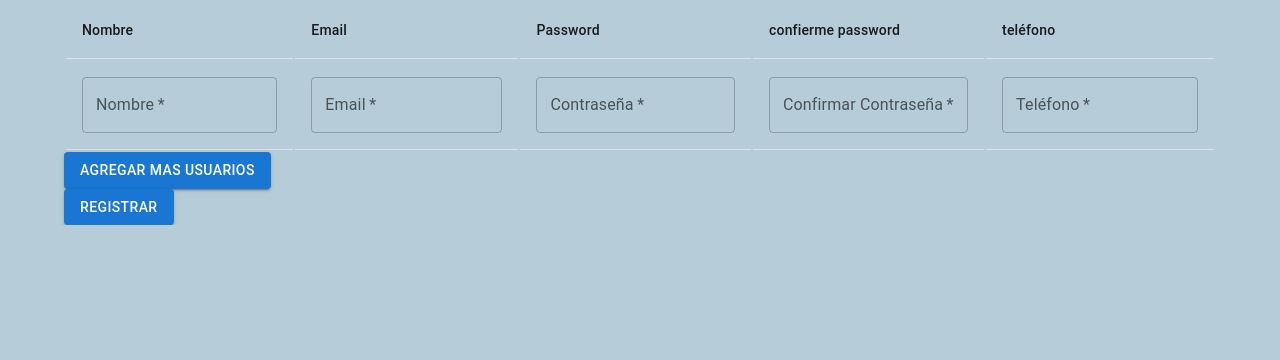
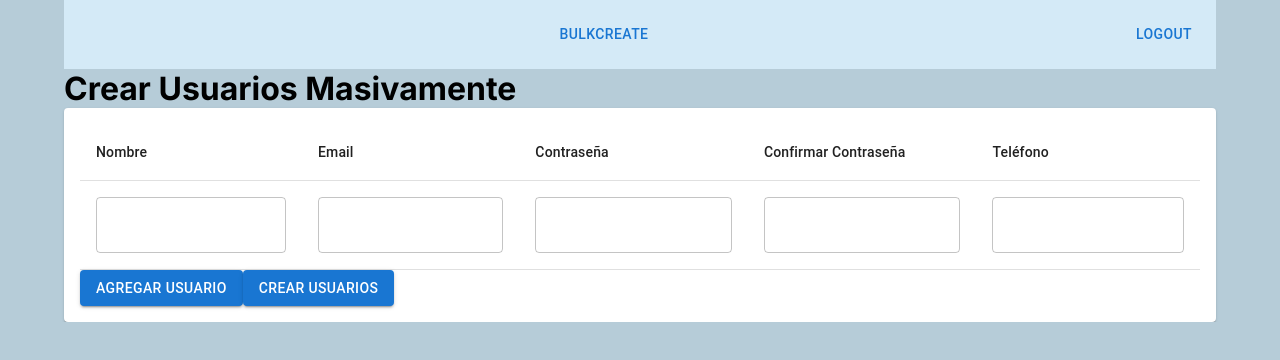
Before and after one commit to arredgroup/nestjs-auth-front, a Next.js app: page /bulkCreate in a window 1280 px wide. Shown: the top 360 px of the page. Built offline with nearby package versions, Linux system fonts and the light colour scheme.

Commit message:
tarea completa front-end

```diff
--- a/app/bulkCreate/page.js
+++ b/app/bulkCreate/page.js
@@ -1,129 +1,126 @@
-"use client"
-import React from "react";
-import {Card, CardContent, Container} from "@mui/material";
-import TextField from "@mui/material/TextField";
-import Button from "@mui/material/Button";
-import AuthService from "@/services/AuthService";
+'use client';
+import React, { useState, useEffect } from 'react';
+import AuthService from "../../services/AuthService";
+import {
+  Container,
+  TextField,
+  Button,
+  Typography,
+  Box,
+  Paper,
+  Table,
+  TableBody,
+  TableCell,
+  TableContainer,
+  TableHead,
+  TableRow,
+} from '@mui/material';
+import { useRouter } from 'next/navigation';
+import Navbar from '../../components/Navbar';
 
-import {Table, TableBody, TableCell, TableHead, TableRow} from "@mui/material";
-import {TableContainer, paper} from "@mui/material";
+export default function BulkCreate() {
+  const router = useRouter();
+  const [usersData, setUsersData] = useState([
+    { name: '', email: '', password: '', password_second: '', cellphone: '' },
+  ]);
+  const [message, setMessage] = useState('');
+  const [token, setToken] = useState("");
 
+  useEffect(() => {
+    setToken(localStorage.getItem('token'));
+  }, []);
 
+  const handleInputChange = (index, field, value) => {
+    const updatedUsersData = [...usersData];
+    updatedUsersData[index][field] = value;
+    setUsersData(updatedUsersData);
+  };
 
+  const handleAddUser = () => {
+    setUsersData([
+      ...usersData,
+      { name: '', email: '', password: '', password_second: '', cellphone: '' },
+    ]);
+  };
 
-export default function bulkCreate() {
-    // Register from user -> name, email, password, cellphone
+  const handleSubmit = async () => {
 
-    const [Data,setData]= React.useState([]);
-
-    const [name, setName] = React.useState("");
-    const [email, setEmail] = React.useState("");
-    const [password, setPassword] = React.useState("");
-    const [password_second, setPasswordSecond] = React.useState("");
-    const [cellphone, setCellphone] = React.useState("");
-
-    const handlebulkRegister = async () => {
-
-        const response = await AuthService.registerUser(Data);
-
-            alert("error al registrar");
-
-    }
-
-    const handleOtroUsuario = async () => {
-
-        const response = await AuthService.handleBulkCreate(name, email, password, password_second, cellphone);
-    }
-
+    console.log(usersData);
+    const response = await AuthService.handlebulkCreate(usersData,token);
+    console.log(response)
+  };
 
   return (
     <Container>
-            <TableContainer component = {paper}>
-            <table>
+      <Navbar />
+      <h1>Crear Usuarios Masivamente</h1>
+      <Typography variant="body1" color="error">
+        {message}
+      </Typography>
+      <Box component={Paper} p={2}>
+        <TableContainer>
+          <Table>
             <TableHead>
               <TableRow>
                 <TableCell>Nombre</TableCell>
                 <TableCell>Email</TableCell>
-                        <TableCell>Password</TableCell>
-                        <TableCell>confierme password</TableCell>
-                        <TableCell>teléfono</TableCell>
+                <TableCell>Contraseña</TableCell>
+                <TableCell>Confirmar Contraseña</TableCell>
+                <TableCell>Teléfono</TableCell>
               </TableRow>
             </TableHead>
             <TableBody>
-                    <TableRow>
+              {usersData.map((user, index) => (
+                <TableRow key={index}>
                   <TableCell>
-                            <div className="input-form">
                     <TextField
-                                id="nombre"
-                                label="Nombre"
-                                variant="outlined"
-                                required
-                                placeholder="Oleh Oleig"
-                                onChange={(e) => setName(e.target.value)}
+                      value={user.name}
+                      onChange={(e) => handleInputChange(index, 'name', e.target.value)}
+                      fullWidth
                     />
-                            </div>
                   </TableCell>
                   <TableCell>
-                            <div className="input-form">
                     <TextField
-                                id="email"
-                                label="Email"
-                                variant="outlined"
-                                required
-                                placeholder="alfa@beta.cl"
-                                onChange={(e) => setEmail(e.target.value)}
+                      value={user.email}
+                      onChange={(e) => handleInputChange(index, 'email', e.target.value)}
+                      fullWidth
                     />
-                            </div>
                   </TableCell>
                   <TableCell>
-                            <div className="input-form">
                     <TextField
-                                    id="password"
-                                    label="Contraseña"
-                                    variant="outlined"
-                                    required
                       type="password"
-                                    placeholder="****"
-                                    onChange={(e) => setPassword(e.target.value)}
+                      value={user.password}
+                      onChange={(e) => handleInputChange(index, 'password', e.target.value)}
+                      fullWidth
                     />
-                            </div>
                   </TableCell>
                   <TableCell>
-                            <div className="input-form">
                     <TextField
-                                    id="password_second"
-                                    label="Confirmar Contraseña"
-                                    variant="outlined"
                       type="password"
-                                    required
-                                    placeholder="****"
-                                    onChange={(e) => setPasswordSecond(e.target.value)}
+                      value={user.password_second}
+                      onChange={(e) => handleInputChange(index, 'password_second', e.target.value)}
+                      fullWidth
                     />
-                            </div>
                   </TableCell>
                   <TableCell>
-                        <div className="input-form">
                     <TextField
-                                id="cellphone"
-                                label="Teléfono"
-                                variant="outlined"
-                                required
-                                placeholder="+56987654321"
-                                onChange={(e) => setCellphone(e.target.value)}
+                      value={user.cellphone}
+                      onChange={(e) => handleInputChange(index, 'cellphone', e.target.value)}
+                      fullWidth
                     />
-                        </div>
                   </TableCell>
                 </TableRow>
+              ))}
             </TableBody>
-            </table>
+          </Table>
         </TableContainer>
-            <div className="input-form">
-                    <Button variant="contained" onClick={handleOtroUsuario}>Agregar mas usuarios</Button>
-                </div>
-            <div className="input-form">
-                    <Button variant="contained" onClick={handlebulkRegister}>Registrar</Button>
-                </div>
+        <Button variant="contained" onClick={handleAddUser}>
+          Agregar Usuario
+        </Button>
+        <Button variant="contained" color="primary" onClick={handleSubmit}>
+          Crear Usuarios
+        </Button>
+      </Box>
     </Container>
-
-    )
+  );
 }
--- a/services/AuthService.js
+++ b/services/AuthService.js
@@ -87,12 +87,17 @@ const registerUser = async (name, email, password, password_second, cellphone) =
     }
 }
 
-const handlebulkRegister = async (Data) => {
+const handlebulkCreate = async (Data,token) => {
     try{
-        const response = await axios.post('http://localhost:3001/api/v1/user/bulkCreate', {
-            Data
+        const response = await axios.post('http://localhost:3001/api/v1/users/bulkCreate',
+            Data,
+            {
+            headers:{
+                'token':token
+            }
         });
-        return (response.status === 200);
+
+        return (response);
     }catch (e) {
         console.error(e);
         return false;
@@ -120,5 +125,5 @@ export default {
     logOut,
     registerUser,
     updateUser,
-    handlebulkRegister
+    handlebulkCreate
 };
```
Lines whose indentation alone changed are shown as unchanged.
